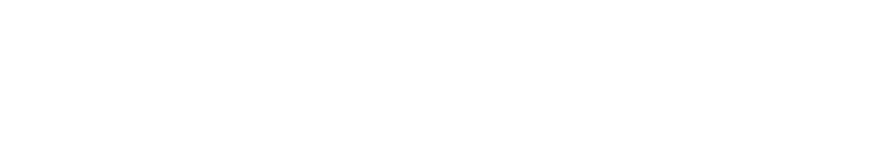
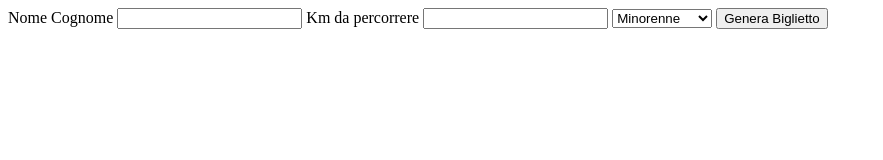
Before and after one commit to marcoaufiero/js-biglietto-treno-form, a plain HTML site: page index.html in a window 1280 px wide. Shown: the whole page, without its empty margins (0-883 px from the left). Drawn offline with Linux system fonts and the light colour scheme.

Commit message:
dropdown menu added (to be fixed)

```diff
--- a/assets/js/main.js
+++ b/assets/js/main.js
@@ -0,0 +1,45 @@
+function displayTicket(){
+
+    let km = document.getElementById("inputKm").value;
+
+    let userAge = parseInt(document.getElementById("inputAge").value);
+
+
+    // console.log(userAge, km)
+
+    const priceKm = 0.21;
+
+    let ticketPrice = parseFloat(km * priceKm).toFixed(2);
+
+    let ticketDiscount;
+
+    if(userAge === 1){
+        ticketDiscount = (ticketPrice / 100) * 20;
+
+        console.log("1")
+
+    }else if(userAge === 3> 65){
+        ticketDiscount = (ticketPrice / 100) * 40;
+
+        console.log("3")
+
+    }else{
+        ticketDiscount = 0;
+
+        console.log("2")
+    }
+
+    let ticketDiscountAlert = parseFloat(ticketDiscount).toFixed(2);
+
+    let finalPrice = parseFloat(ticketPrice - ticketDiscount).toFixed(2);
+
+    if(ticketDiscount !== 0){
+
+        document.getElementById('ticketDiscountDisplay').innerHTML = `E' stato applicato uno sconto di € ${ticketDiscountAlert}`;
+    }
+
+    document.getElementById('displayTicket').innerHTML = `Il prezzo del biglietto è € ${finalPrice}`;
+
+    // console.log(ticketDiscount)
+
+}
--- a/index.html
+++ b/index.html
@@ -9,6 +9,30 @@
 </head>
 <body>
 
+    <form action="">
+
+        <label for="inputName">Nome Cognome</label>
+        <input type="text" id="inputName">
+
+        <label for="">Km da percorrere</label>
+        <input type="number" id="inputKm">
+
+        <label for="inputAge"></label>
+        <select id="inputAge">
+            <option value="1">Minorenne</option>
+            <option value="2">Maggiorenne</option>
+            <option value="3">Over 65</option>
+        </select>
+
+        <button onclick="displayTicket(); return false">Genera Biglietto</button>
+
+    </form>
+
+    <div id="displayTicket">
+
+
+
+    </div>
 
 
     <script type="text/javascript" src="./assets/js/main.js"></script>
```
